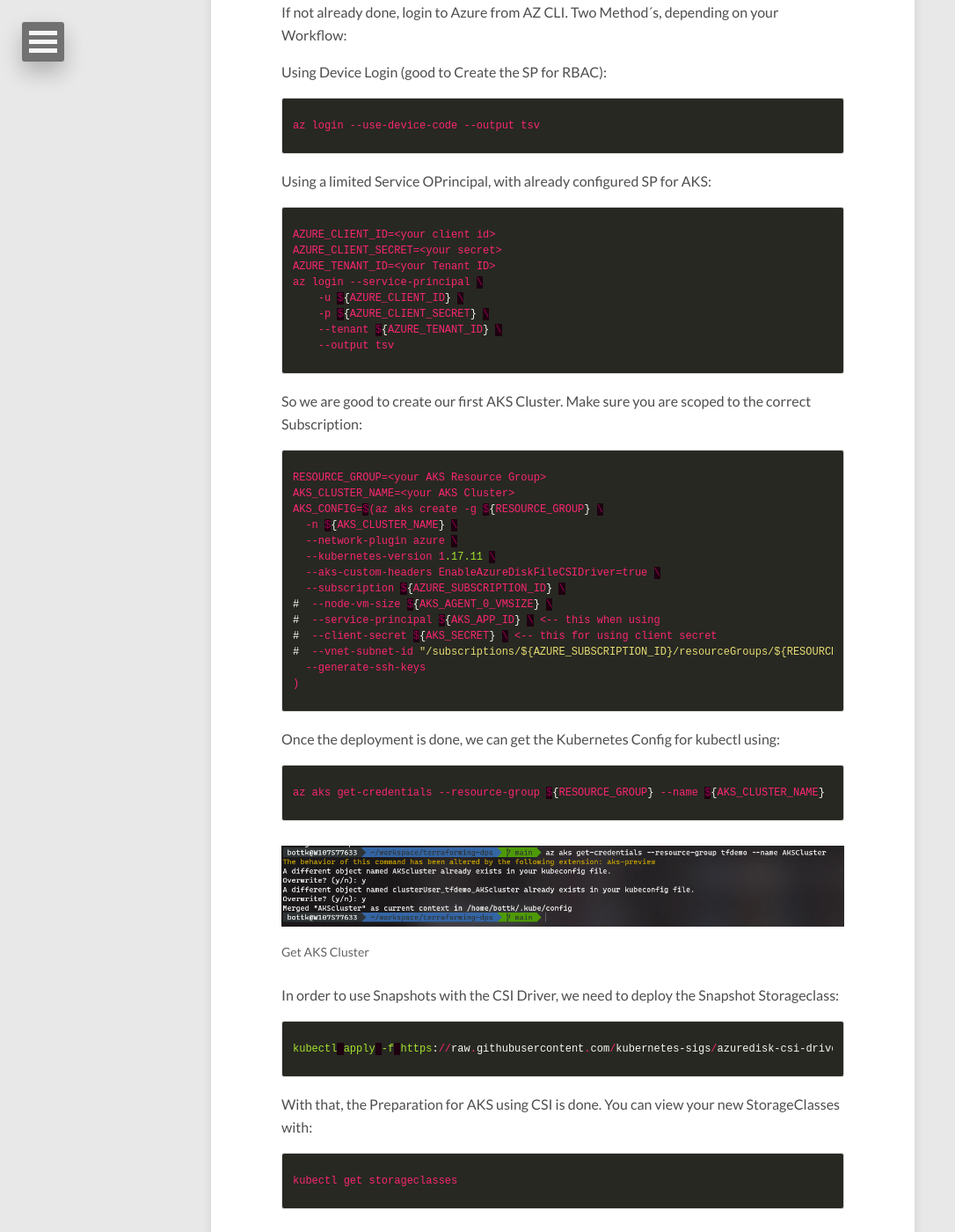
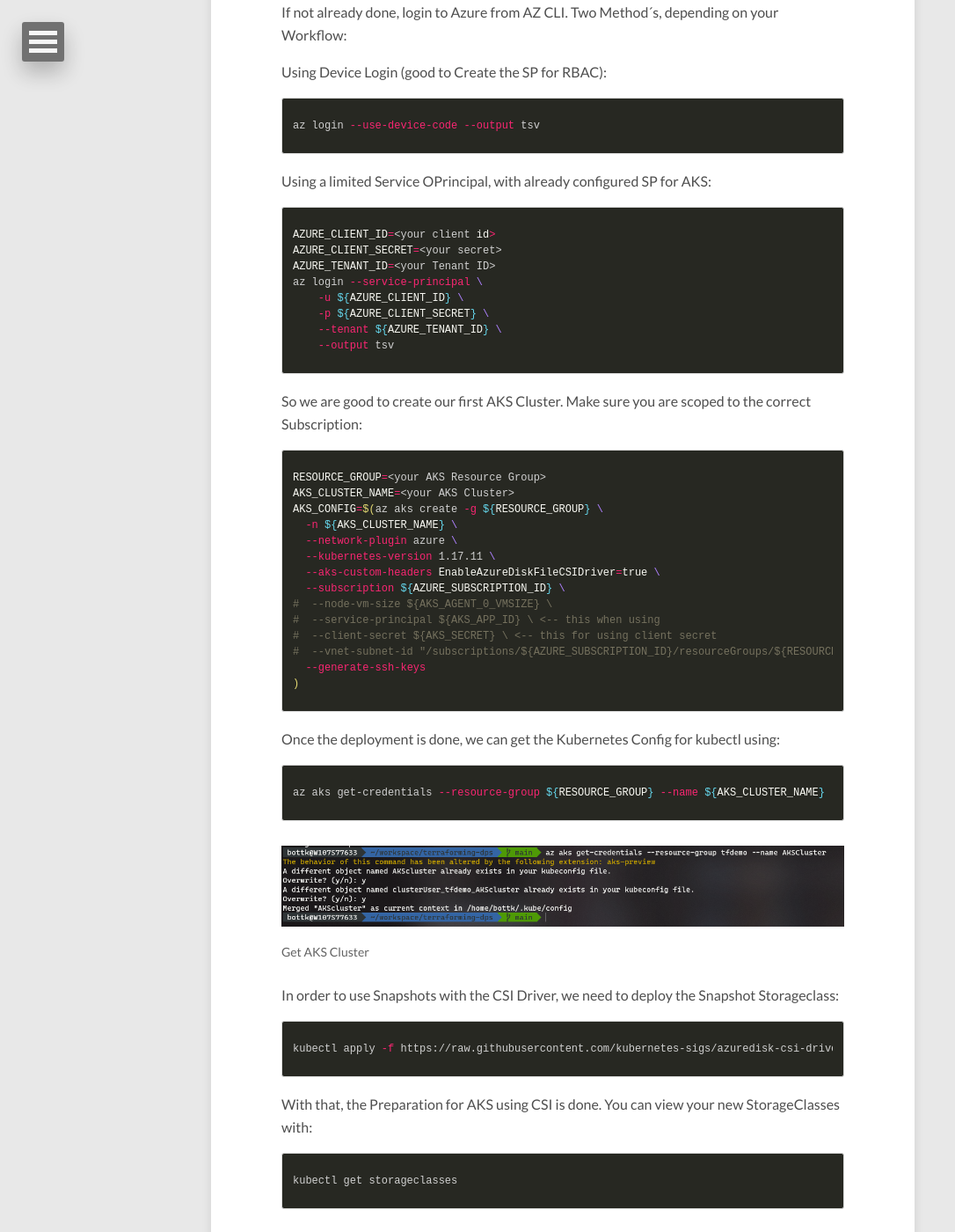
Before and after one commit to bottkars/bottkars.github.io, a Jekyll site: the page built from _posts/2020-11-25-Protecting-AKS-Workloads-on-Azure.md, in a window 1280 px wide and 1400 px high, scrolled down 3429 px. Shown: the whole window at 88% size, without its empty margins (0-1086 px from the left). Built offline with Jekyll 4.4.1, drawn with Linux system fonts in a browser that asks for light colours; nearby versions of some CDN libraries; some of the changed text lies outside the part shown.

Commit message:
highliht

```diff
--- a/_posts/2020-11-25-Protecting-AKS-Workloads-on-Azure.md
+++ b/_posts/2020-11-25-Protecting-AKS-Workloads-on-Azure.md
@@ -49,7 +49,7 @@
 
 You can always get a list of all DELLEMC Marketplace Items using
 
-	{% highlight scss %}
+	{% highlight shell %}
 	az vm image list --all --publisher dellemc --output tsv
 	{% endhighlight %}
 
@@ -65,24 +65,24 @@
 AKS Cluster using CSI *must* be deployed from AZ CLI as the Date of this article.
 
 If this is the first AKS Cluster using CSI in your Subscription, you will need to enable the feature using:
-{% highlight scss %}
+{% highlight shell %}
 az feature register --namespace "Microsoft.ContainerService" \
  --name "EnableAzureDiskFileCSIDriver"
 {% endhighlight %}
 
 You can query the state using:
-{% highlight scss %}
+{% highlight shell %}
 az feature list -o table \
 --query "[?contains(name, 'Microsoft.ContainerService/EnableAzureDiskFileCSIDriver')].{Name:name,State:properties.state}"
 {% endhighlight %}
 
 Once finished, we register the Provider with:
-{% highlight scss %}
+{% highlight shell %}
 az provider register --namespace Microsoft.ContainerService
 {% endhighlight %}
 
 But we also need to update our AZ CLI to support the latest extensions for AKS. Therefore, run:
-{% highlight scss %}
+{% highlight shell %}
 az extension add --name aks-preview
 az extension update --name aks-preview
 {% endhighlight %}
@@ -95,12 +95,12 @@
 If not already done, login to Azure from AZ CLI. Two Method´s, depending on your Workflow:
 
 Using Device Login (good to Create the SP for RBAC):
-{% highlight scss %}
+{% highlight shell %}
 az login --use-device-code --output tsv
 {% endhighlight %}
 
 Using a limited Service OPrincipal, with already configured SP for AKS:
-{% highlight scss %}
+{% highlight shell %}
 AZURE_CLIENT_ID=<your client id>
 AZURE_CLIENT_SECRET=<your secret>
 AZURE_TENANT_ID=<your Tenant ID>
@@ -113,7 +113,7 @@
 
 So we are good to create our first AKS Cluster.
 Make sure you are scoped to the correct Subscription:
-{% highlight scss %}
+{% highlight shell %}
 RESOURCE_GROUP=<your AKS Resource Group>
 AKS_CLUSTER_NAME=<your AKS Cluster>
 AKS_CONFIG=$(az aks create -g ${RESOURCE_GROUP} \
@@ -132,7 +132,7 @@
 
 
 Once the deployment is done, we can get the Kubernetes Config for kubectl using:
-{% highlight scss %}
+{% highlight shell %}
 az aks get-credentials --resource-group ${RESOURCE_GROUP} --name ${AKS_CLUSTER_NAME}
 {% endhighlight %}
 
@@ -142,13 +142,13 @@
 </figure>
 
 In order to use Snapshots with the CSI Driver, we need to deploy the Snapshot Storageclass:
-{% highlight scss %}
+{% highlight shell %}
 kubectl apply -f https://raw.githubusercontent.com/kubernetes-sigs/azuredisk-csi-driver/master/deploy/example/snapshot/storageclass-azuredisk-snapshot.yaml
 {% endhighlight %}
 
 With that, the Preparation for AKS using CSI is done.
 You can view your new StorageClasses with:
-{% highlight scss %}
+{% highlight shell %}
 kubectl get storageclasses
 {% endhighlight %}
 
@@ -162,13 +162,13 @@
 
 In order to connect to AKS from PPDM, we need to create Service Account with Role based access.
 A basic RBAC Template can be applied with:
-{% highlight scss %}
+{% highlight shell %}
 kubectl apply -f  https://raw.githubusercontent.com/bottkars/dps-modules/main/ci/templates/ppdm/ppdm-admin.yml
 kubectl apply -f  https://raw.githubusercontent.com/bottkars/dps-modules/main/ci/templates/ppdm/ppdm-rbac.yml
 {% endhighlight %}
 
 After, you can export the Token to be used for PPDM with:
-{% highlight scss %}
+{% highlight shell %}
 kubectl get secret "$(kubectl -n kube-system get secret | grep ppdm-admin | awk '{print $1}')" \
 -n kube-system --template={{.data.token}} | base64 -d
 {% endhighlight %}
@@ -222,7 +222,7 @@
 We are leveraging upstream [velero](https://github.com/vmware-tanzu/velero) and added support for DataDomain Boost Protocol.
 
 In my example, i already added a mysql application using the Storageclass *managed-csi* for PV Claim, you can use my Template from here:
-{% highlight scss %}
+{% highlight shell %}
 NAMESPACE=mysql
 kubectl apply -f https://raw.githubusercontent.com/bottkars/dps-modules/main/ci/templates/mysql/mysql-namespace.yaml
 kubectl apply -f https://raw.githubusercontent.com/bottkars/dps-modules/main/ci/templates/mysql/mysql-secret.yaml --namespace ${NAMESPACE}
@@ -275,7 +275,7 @@
 	<figcaption>Claim Proxy</figcaption>
 </figure>
 kubectl command:
-{% highlight scss %}
+{% highlight shell %}
 kubectl get pods --namespace mysql
 {% endhighlight %}
 
@@ -286,7 +286,7 @@
 	<figcaption>Claim Proxy</figcaption>
 </figure>
 kubectl command:
-{% highlight scss %}
+{% highlight shell %}
 kubectl get pvc --namespace mysql
 {% endhighlight %}
 
@@ -297,7 +297,7 @@
 </figure>
 
 kubectl command:
-{% highlight scss %}
+{% highlight shell %}
 kubectl describe pod/"$(kubectl get pod --namespace mysql  | grep cproxy | awk '{print $1}')" --namespace mysql
 {% endhighlight %}
 
@@ -341,7 +341,7 @@
 Now we need to create the Namespace and an Application
 I use a Wordpress deployment in my example. For this, create a new Directory on your machine and change into it
 Create the Namespace template:
-{% highlight scss %}
+{% highlight yaml %}
 NAMESPACE=wordpress
 PPDM_POLICY=ppdm_gold
 cat <<EOF >./namespace.yaml
@@ -369,13 +369,13 @@
 {% endhighlight %}
 
 Download my Wordpress Templates:
-{% highlight scss %}
+{% highlight shell %}
 wget https://raw.githubusercontent.com/bottkars/dps-modules/main/ci/templates/wordpress/mysql-deployment.yaml
 wget https://raw.githubusercontent.com/bottkars/dps-modules/main/ci/templates/wordpress/wordpress-deployment.yaml
 {% endhighlight %}
 
 with the 4 files now in place, we can run the Deployment with:
-{% highlight scss %}
+{% highlight shell %}
 kubectl apply -k ./ --namespace ${NAMESPACE}
 {% endhighlight %}
 
@@ -418,6 +418,6 @@
 ### Backups fail
 In case your Backups fail, redeploy the powerprotect-controller
 by deleting the POD:
-{% highlight scss %}
+{% highlight shell %}
 kubectl delete pod "$(kubectl get pod --namespace powerprotect  | grep powerprotect-controller | awk '{print $1}')" --namespace powerprotect
 {% endhighlight %}
```
